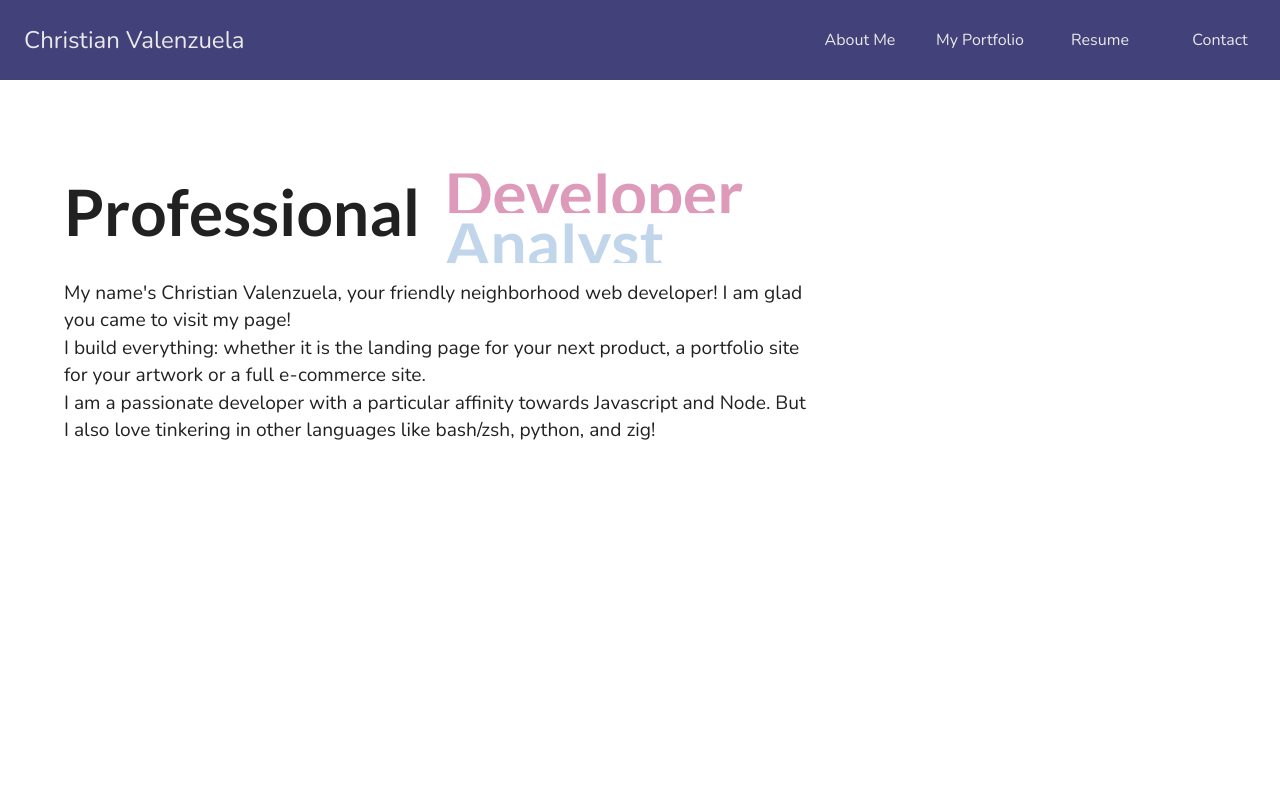
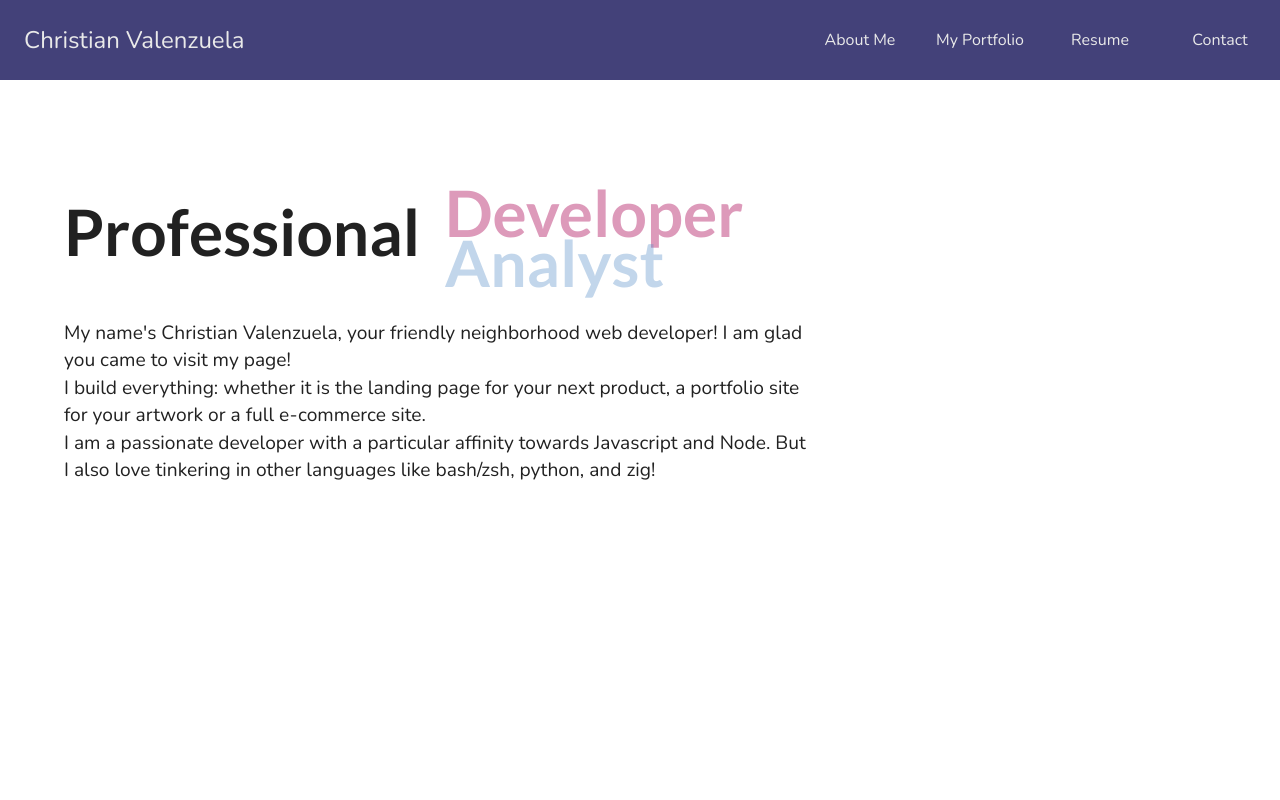
Before and after one commit to chris-av/portfolio-react, a Next.js app: page / in a window 1280 px wide. Shown: the top 800 px of the page. Built offline with nearby package versions, Linux system fonts and the light colour scheme.

Commit message:
fix animation with line spacing

```diff
--- a/components/Introduction.tsx
+++ b/components/Introduction.tsx
@@ -35,7 +35,7 @@ const Introduction = () => {
   return (
     <LayoutPadding myref={messageRef}>
       <Container>
-        <h1 className="sentence">Professional &nbsp;
+        <h1 className="sentence leading-tight">Professional &nbsp;
           <animated.div className="slidingVertical">
             { transitions((style, item) => (
               <animated.span style={{ ...style }} className={`${item.toLowerCase()}`}>
```
